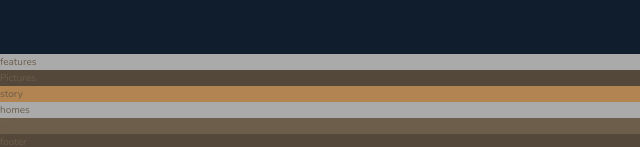
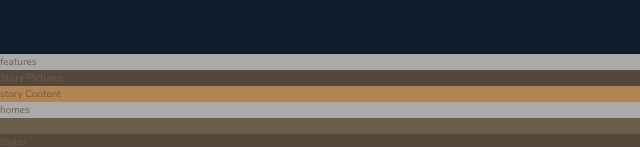
Before and after one commit to tasosbeast/Nexter, a website: page index.html in a window 1280 px wide. Shown: the part 1114-1261 px from the top of the page, 0-640 px from the left. Drawn offline with nearby package versions, Linux system fonts and the light colour scheme; files that its build step writes are made by us from their sources.

Commit message:
fix: correct text in story pictures and content sections

```diff
--- a/index.html
+++ b/index.html
@@ -19,8 +19,8 @@
     <header class="header">header</header>
     <div class="realtors">top 3 realtors</div>
     <section class="features">features</section>
-    <div class="story__pictures">Pictures</div>
-    <div class="story__content">story</div>
+    <div class="story__pictures">Story Pictures</div>
+    <div class="story__content">story Content</div>
     <section class="homes">homes</section>
     <section class="gallery">gallery</section>
     <footer class="footer">footer</footer>
```
